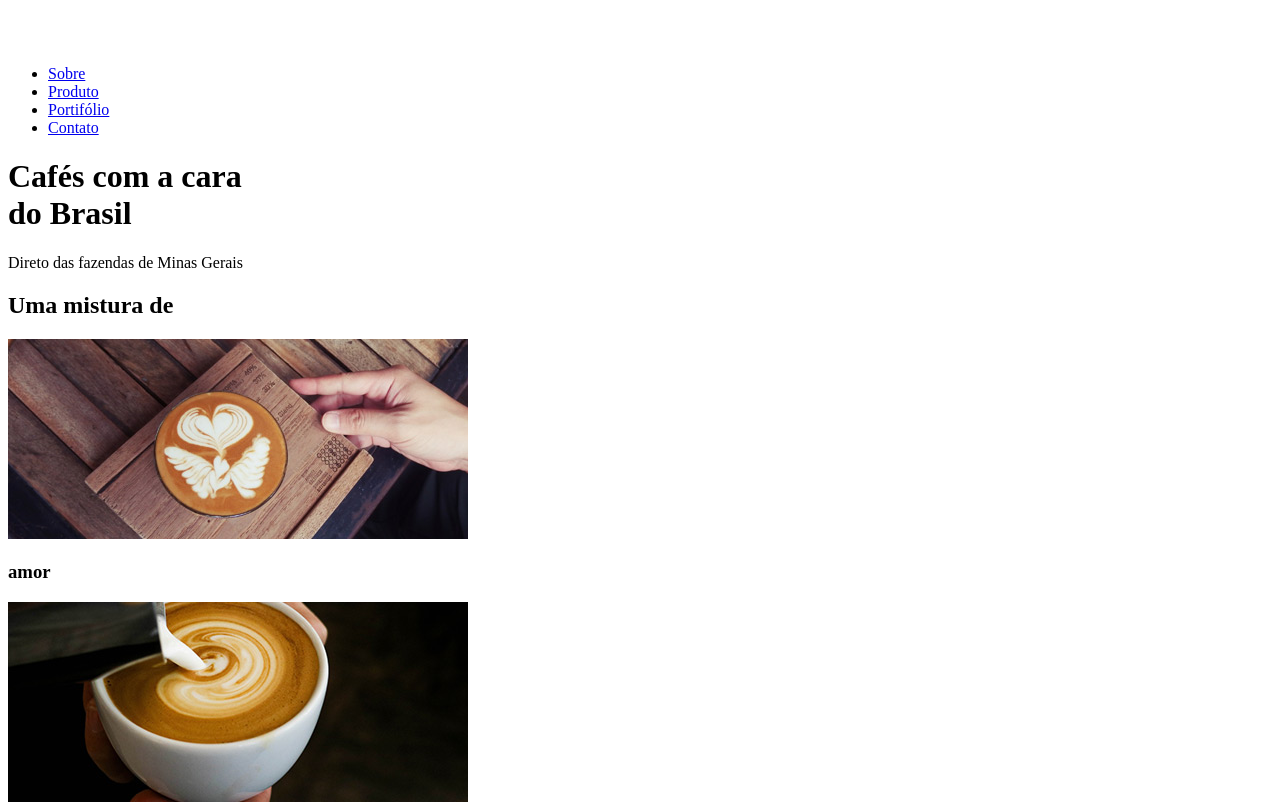
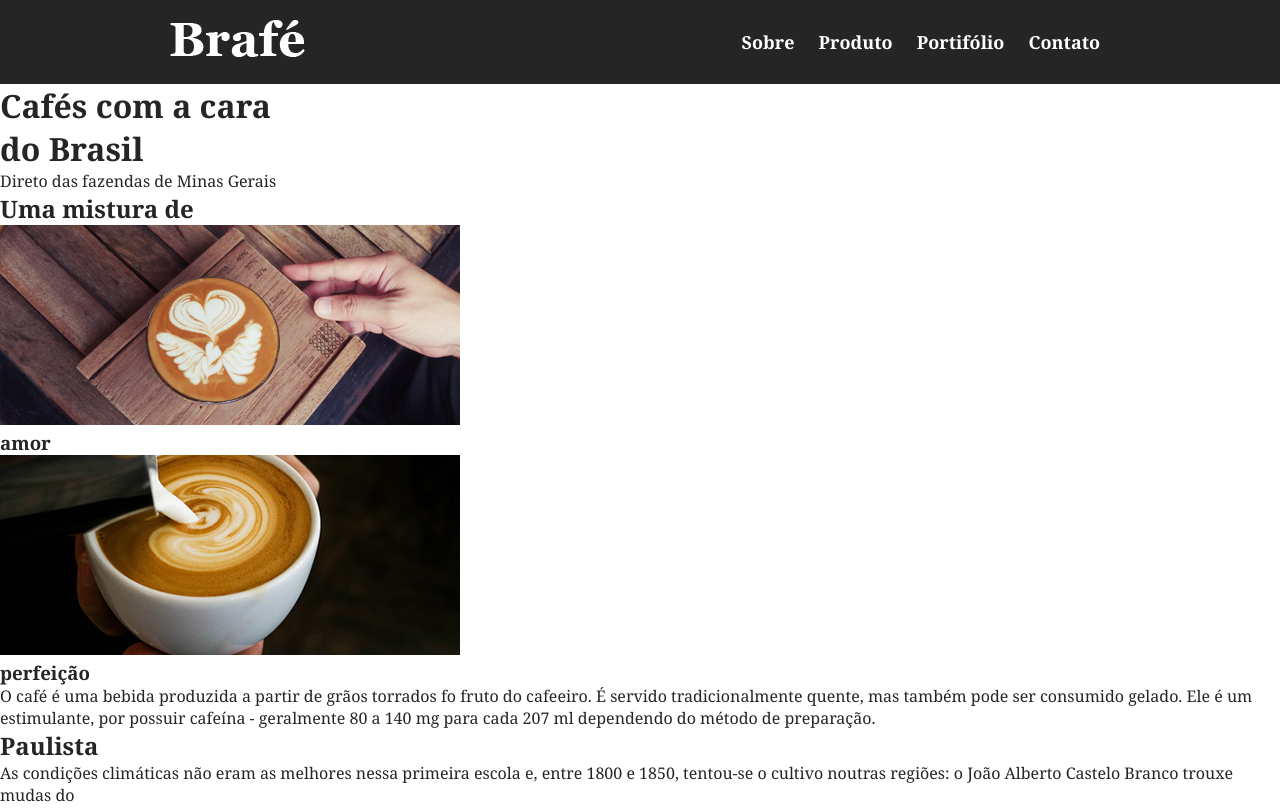
Before and after one commit to julio-cesar96/brafe-pure, a plain HTML site: page index.html in a window 1280 px wide. Shown: the top 809 px of the page. Drawn offline with Linux system fonts and the light colour scheme.

Commit message:
Adicionando estilo do menu

```diff
--- a/css/style.css
+++ b/css/style.css
@@ -0,0 +1,55 @@
+/* RESET */
+body, h1, h2, h3, p, ul {
+    padding: 0;
+    margin: 0;
+}
+
+body {
+    font-family: Georgia, 'Times New Roman', Times, serif;
+    color: #252525;
+}
+/* RESET */
+
+/* MENU */
+.menu {
+    background-color: #252525;
+    padding: 20px 0;
+}
+
+.container-menu {
+    max-width: 960px;
+    margin: 0 auto;
+}
+
+.container-menu::after, .container-menu::before {
+    content: '';
+    display: table;
+    clear: both;
+}
+
+a.logo-menu {
+    display: block;
+    float: left;
+    margin-left: 10px;
+}
+
+.navbar {
+    float: right;
+    margin-right: 10px;
+}
+
+.navbar li {
+    display: inline-block;
+    list-style: none;
+}
+
+.navbar a {
+    display: block;
+    padding: 10px;
+    text-decoration: none;
+    color: #fff;
+    font-size: 1.125em;
+    font-weight: bold;
+}
+
+/* MENU */
--- a/index.html
+++ b/index.html
@@ -9,11 +9,10 @@
     </head>
 
     <body>
-        <header>
-            <div>
-                <a href="#"><img src="img/brafe.png" alt="Brafé" /></a>
-            </div>
-            <nav>
+        <header class="menu">
+            <div class="container-menu">
+                <a class="logo-menu" href="#"><img src="img/brafe.png" alt="Brafé" /></a>
+                <nav class="navbar">
                     <ul>
                         <li><a href="#">Sobre</a></li>
                         <li><a href="#">Produto</a></li>
@@ -21,6 +20,7 @@
                         <li><a href="#">Contato</a></li>
                     </ul>
                 </nav>
+            </div>
         </header>
 
         <main>
```
Lines whose indentation alone changed are shown as unchanged.
